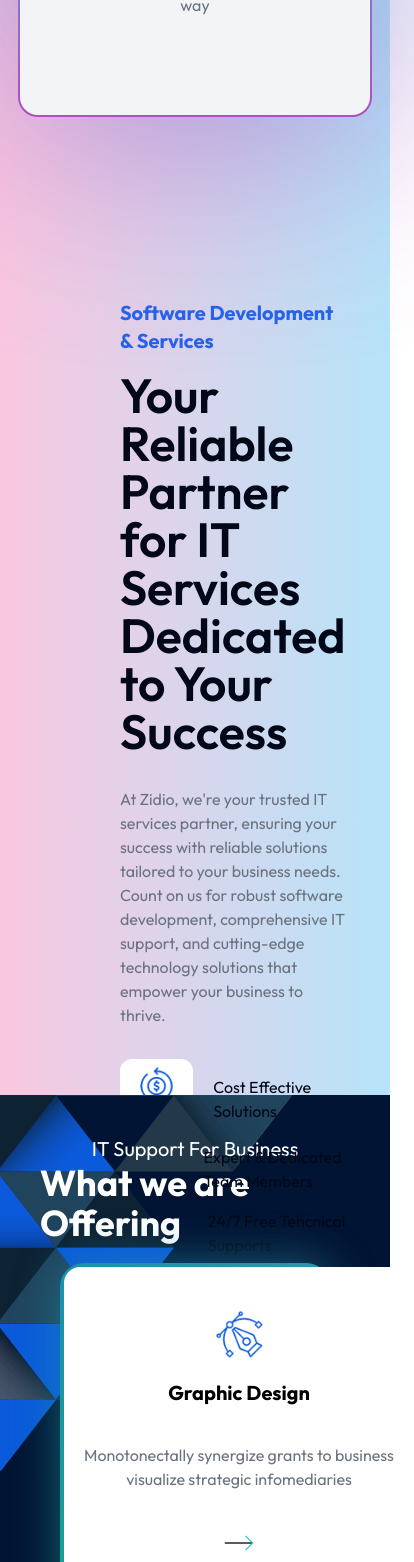
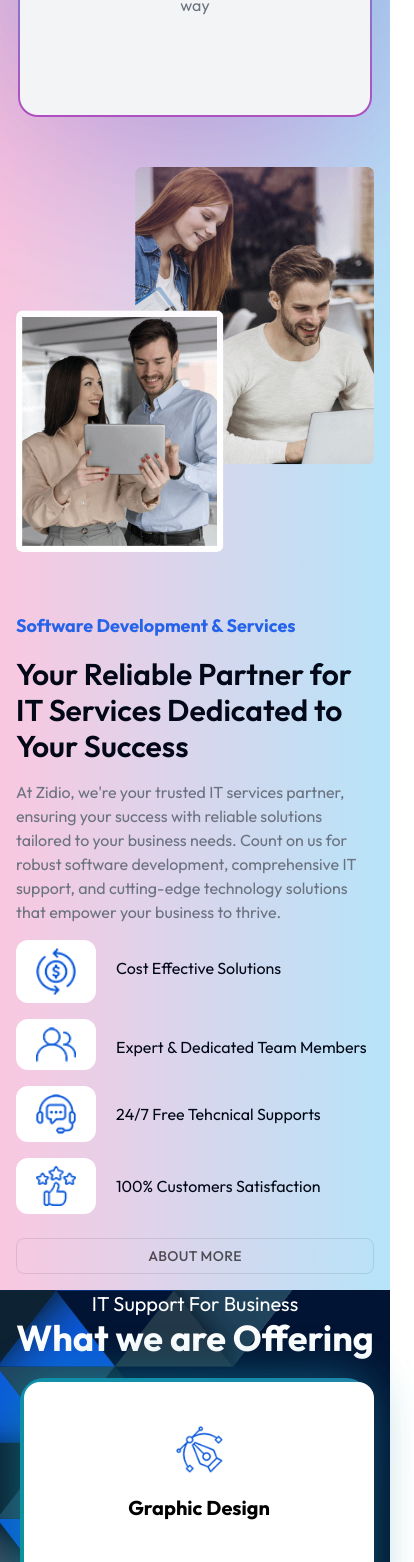
Before and after one commit to Dhruba2004/Zidio_Landing_Page, a Next.js app: page / in a window 390 px wide. Shown: the part 1720-3282 px from the top of the page, 414 px wide, since content can reach past the window. Built offline with nearby package versions, Linux system fonts and the light colour scheme.

Commit message:
fix :  made the intro section responsive

```diff
--- a/app/_components/Intro.tsx
+++ b/app/_components/Intro.tsx
@@ -28,53 +28,50 @@ const introInfo = [
 
 function Intro() {
   return (
-    <section className="p-10 h-[60rem]">
-      <div className="flex gap-[5rem] justify-between">
-        <div className="mt-[7rem]">
+    <section className="p-4 md:p-10 h-auto md:h-[60rem]">
+  <div className="flex flex-col md:flex-row gap-8 md:gap-[5rem] justify-between">
+    <div className="mt-4 md:mt-[7rem] flex justify-center md:block">
       <Image
         src={"/intro.png"}
         height={530}
         width={530}
-            className="lg:block h-[630px] w-[2030px] hidden"
+        className="block md:h-[630px] md:w-[1230px]"
         alt="intro"
       />
     </div>
-        <div className="mt-[7rem]">
-          <h2 className="text-xl text-blue-600 font-bold mt-3">
+    <div className="mt-4 md:mt-[7rem]">
+      <h2 className="text-lg md:text-xl text-blue-600 font-bold mt-3">
         Software Development & Services
       </h2>
-          <h1 className="text-5xl font-semibold mt-4">
+      <h1 className="text-3xl md:text-5xl font-semibold mt-4">
         Your Reliable Partner for IT Services Dedicated to Your Success
       </h1>
-          <p className="text-gray-500 dark:text-gray-200 mt-8 lg:mx-[13rem] lg:mr-[-6rem] relative lg:right-[13rem]">
+      <p className="text-gray-500 dark:text-gray-200 mt-4 md:mt-8 md:mx-[13rem] md:mr-[-6rem] relative md:right-[13rem]">
         At Zidio, we're your trusted IT services partner, ensuring your
         success with reliable solutions tailored to your business needs.
         Count on us for robust software development, comprehensive IT
         support, and cutting-edge technology solutions that empower your
-            business to thrive.{" "}
+        business to thrive.
       </p>
-          <div className="grid grid-cols-1 lg:grid-cols-2 gap-4 mt-[2rem]">
+      <div className="grid grid-cols-1 md:grid-cols-2 gap-4 mt-4 md:mt-[2rem]">
         {introInfo.map((item, index) => (
           <div className="flex gap-5" key={index}>
             <div className="bg-white rounded-xl py-2 px-5 cursor-pointer hover:scale-125 transition-all flex justify-center items-center">
               <Image height={20} width={40} src={item.icon} alt="icon" />
             </div>
-
             <h2 className="relative top-4">{item.title}</h2>
           </div>
-
         ))}
       </div>
-
-          <div className="mt-9">
+      <div className="mt-6 md:mt-9">
         <Link href="/about">
           <ShinyButton className="w-full">About More</ShinyButton>
         </Link>
       </div>
-
     </div>
   </div>
 </section>
+
   );
 }
 
--- a/app/_components/Services.jsx
+++ b/app/_components/Services.jsx
@@ -55,7 +55,7 @@ const Services = () => {
         <h2 className="font-bold text-4xl text-white">What we are Offering</h2>
         <div className="grid grid-cols-1 md:grid-cols-2 lg:grid-cols-3 gap-6 md:mr-[2rem] p-5 lg:mx-[2rem]  mx-auto">
           {cardOptions.map((item, index) => (
-            <BackgroundGradient key={index} className=" flex flex-col items-center justify-center max-w-sm rounded-2xl p-4 sm:p-10 bg-white dark:bg-zinc-900 h-[350px] w-[350px] gap-5 cursor-pointer">
+            <BackgroundGradient key={index} className=" flex flex-col items-center justify-center max-w-sm rounded-2xl p-4 sm:p-10 bg-white dark:bg-blue-900 h-[350px] w-[350px] gap-5 cursor-pointer">
               <Image height={50} width={50} src={item.image} />
               <h2 className="font-bold text-xl text-black">{item.Title}</h2>
               <p className="text-center mt-4 text-gray-500 dark:text-gray-800">
```
Lines whose indentation alone changed are shown as unchanged.
